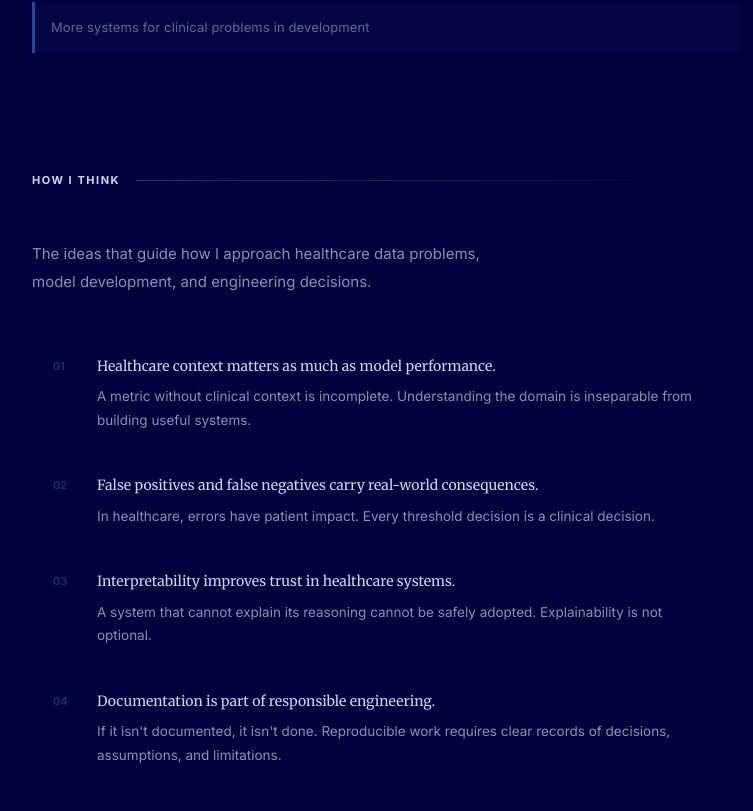
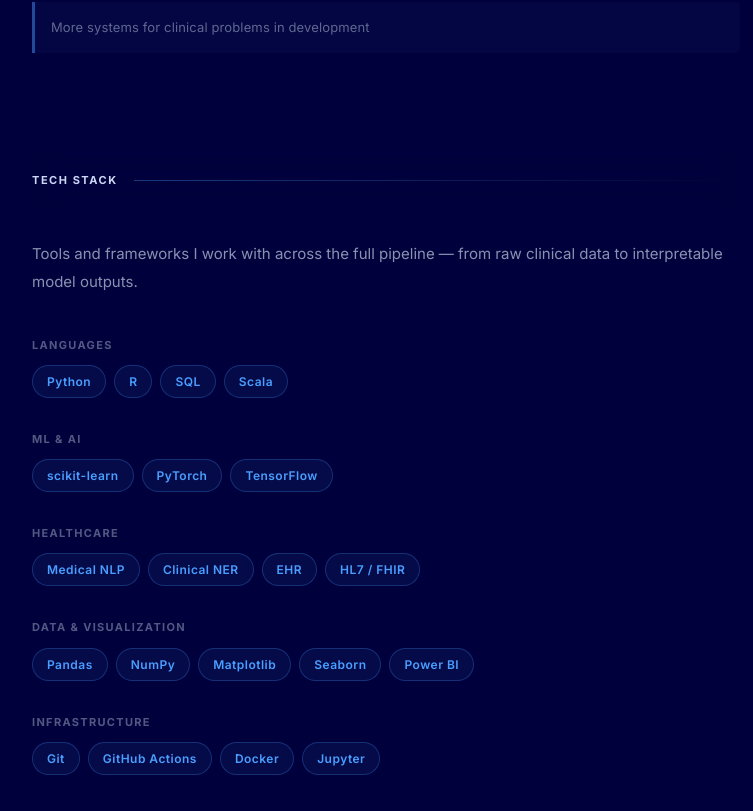
Before and after one commit to ShivaliBajaj/shivalibajaj.github.io, a Next.js app: page / in a window 1280 px wide. Shown: the part 1460-2271 px from the top of the page, without its empty margins (492-1245 px from the left). Built offline with nearby package versions, Linux system fonts and the light colour scheme.

Commit message:
add TechStack section with 5 skill categories

```diff
--- a/app/page.tsx
+++ b/app/page.tsx
@@ -13,6 +13,7 @@
 import LeftPanel       from "@/components/LeftPanel";
 import About         from "@/components/sections/About";
 import Work          from "@/components/sections/Work";
+import TechStack     from "@/components/sections/TechStack";
 import HowIThink     from "@/components/sections/HowIThink";
 import Contact       from "@/components/sections/Contact";
 
@@ -47,6 +48,7 @@
         <main className="panel-right">
           <About     />
           <Work      />
+          <TechStack />
           <HowIThink />
           <Contact   />
         </main>
--- /dev/null
+++ b/components/sections/TechStack.tsx
@@ -0,0 +1,105 @@
+"use client";
+
+/* ─── Tech Stack Section ─────────────────────────────────────────────────────
+   Five categories — Languages, ML & AI, Healthcare, Data & Viz, Infrastructure.
+   Each category: uppercase label + pill chips (same style as About domain tags).
+
+   paddingBottom: 100
+   ───────────────────
+   Matches About's bottom padding — consistent breathing room between sections
+   so the IntersectionObserver switches nav state at the right moment.        */
+
+import { SectionLabel } from "@/components/ui/SectionLabel";
+
+/* ── Tool categories ──────────────────────────────────────────────────────────
+   Static data outside the component — no re-creation on every render.       */
+const STACK = [
+  {
+    category: "Languages",
+    tools:    ["Python", "R", "SQL", "Scala"],
+  },
+  {
+    category: "ML & AI",
+    tools:    ["scikit-learn", "PyTorch", "TensorFlow"],
+  },
+  {
+    category: "Healthcare",
+    tools:    ["Medical NLP", "Clinical NER", "EHR", "HL7 / FHIR"],
+  },
+  {
+    category: "Data & Visualization",
+    tools:    ["Pandas", "NumPy", "Matplotlib", "Seaborn", "Power BI"],
+  },
+  {
+    category: "Infrastructure",
+    tools:    ["Git", "GitHub Actions", "Docker", "Jupyter"],
+  },
+];
+
+export default function TechStack() {
+  return (
+    <section
+      id="tech-stack"
+      style={{ paddingBottom: 100 }}
+    >
+      <SectionLabel text="Tech Stack" />
+
+      <p
+        style={{
+          fontFamily:   "'Inter', sans-serif",
+          fontSize:     15,
+          fontWeight:   400,
+          color:        "#8892B0",
+          lineHeight:   1.85,
+          marginBottom: 40,
+        }}
+      >
+        Tools and frameworks I work with across the full pipeline — from
+        raw clinical data to interpretable model outputs.
+      </p>
+
+      <div style={{ display: "flex", flexDirection: "column", gap: 32 }}>
+        {STACK.map(({ category, tools }) => (
+          <div key={category}>
+            <p
+              style={{
+                fontFamily:    "'Inter', sans-serif",
+                fontSize:      11,
+                fontWeight:    700,
+                letterSpacing: "0.12em",
+                textTransform: "uppercase",
+                color:         "rgba(136, 146, 176, 0.6)",
+                margin:        0,
+                marginBottom:  10,
+              }}
+            >
+              {category}
+            </p>
+
+            <div style={{ display: "flex", flexWrap: "wrap", gap: 8 }}>
+              {tools.map((tool) => (
+                <span
+                  key={tool}
+                  style={{
+                    fontFamily:    "'Inter', sans-serif",
+                    fontSize:      12,
+                    fontWeight:    600,
+                    letterSpacing: "0.04em",
+                    color:         "#4A9EFF",
+                    border:        "1px solid rgba(74, 158, 255, 0.25)",
+                    background:    "rgba(74, 158, 255, 0.07)",
+                    borderRadius:  9999,
+                    padding:       "5px 14px",
+                    whiteSpace:    "nowrap",
+                  }}
+                >
+                  {tool}
+                </span>
+              ))}
+            </div>
+          </div>
+        ))}
+      </div>
+    </section>
+  );
+}
```
